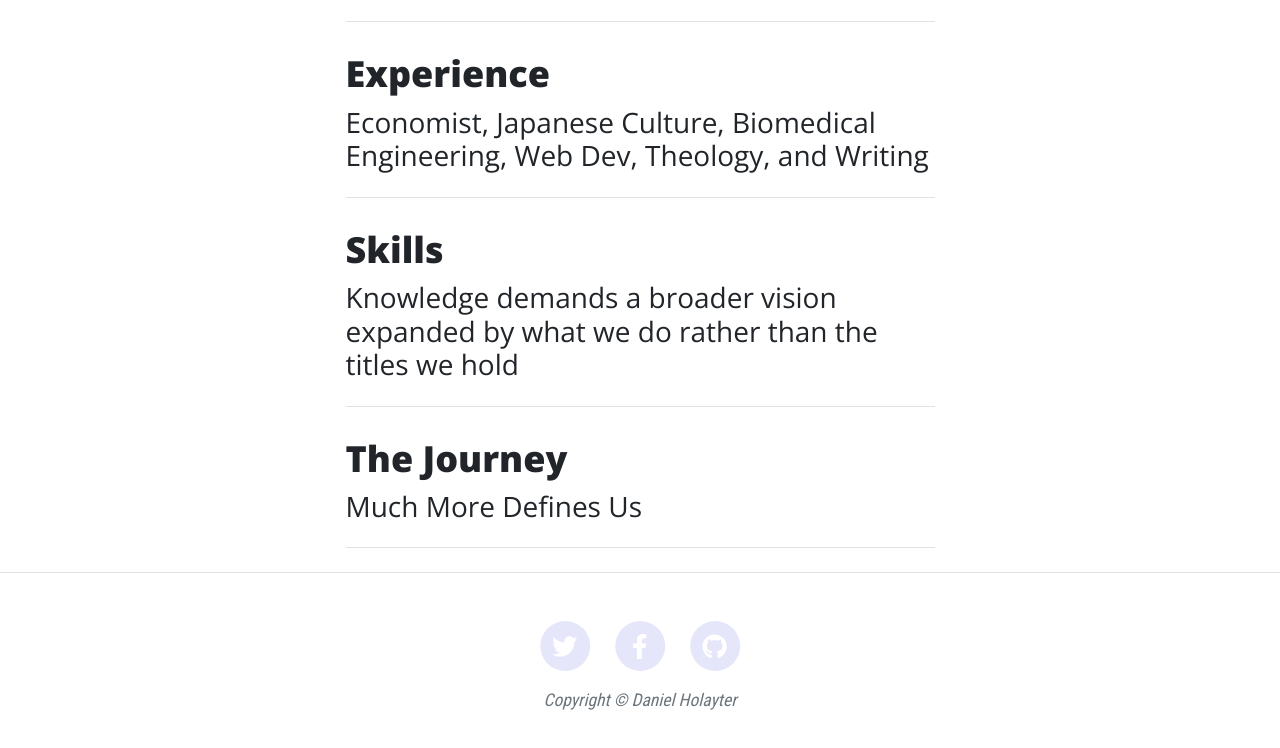
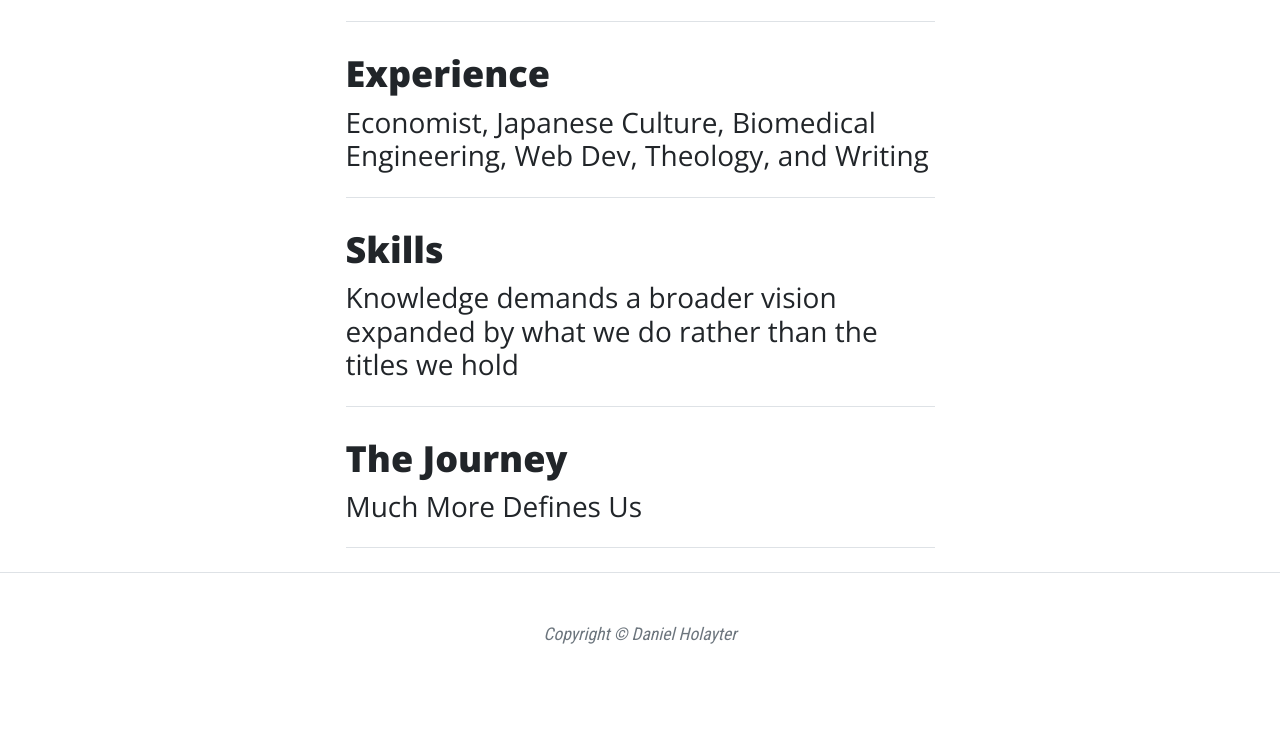
Before and after one commit to Vendalwind/IS201, a plain HTML site: page index.html in a window 1280 px wide. Shown: the part 863-1611 px from the top of the page. After the commit the page ends 1559 px from the top, so only its background shows below. Drawn offline with nearby package versions, Linux system fonts and the light colour scheme.

Commit message:
Add files via upload

```diff
--- a/index.html
+++ b/index.html
@@ -120,7 +120,7 @@
             <div class="container px-4 px-lg-5">
                 <div class="row gx-4 gx-lg-5 justify-content-center">
                     <div class="col-md-10 col-lg-8 col-xl-7">
-                        <ul class="list-inline text-center">
+                        <!-- <ul class="list-inline text-center">
                             <li class="list-inline-item">
                                 <a href="#!">
                                     <span class="fa-stack fa-lg">
@@ -145,7 +145,7 @@
                                     </span>
                                 </a>
                             </li>
-                        </ul>
+                        </ul> -->
                         <div class="small text-center text-muted fst-italic">Copyright &copy; Daniel Holayter </div>
                     </div>
                 </div>
```
Also changed, not shown: html/contact.html (+3 -3 lines), html/education.html (+2 -2 lines), html/experience.html (+2 -2 lines), html/journey.html (+2 -2 lines), html/skills.html (+2 -2 lines), html/tableau.html (+2 -2 lines).
